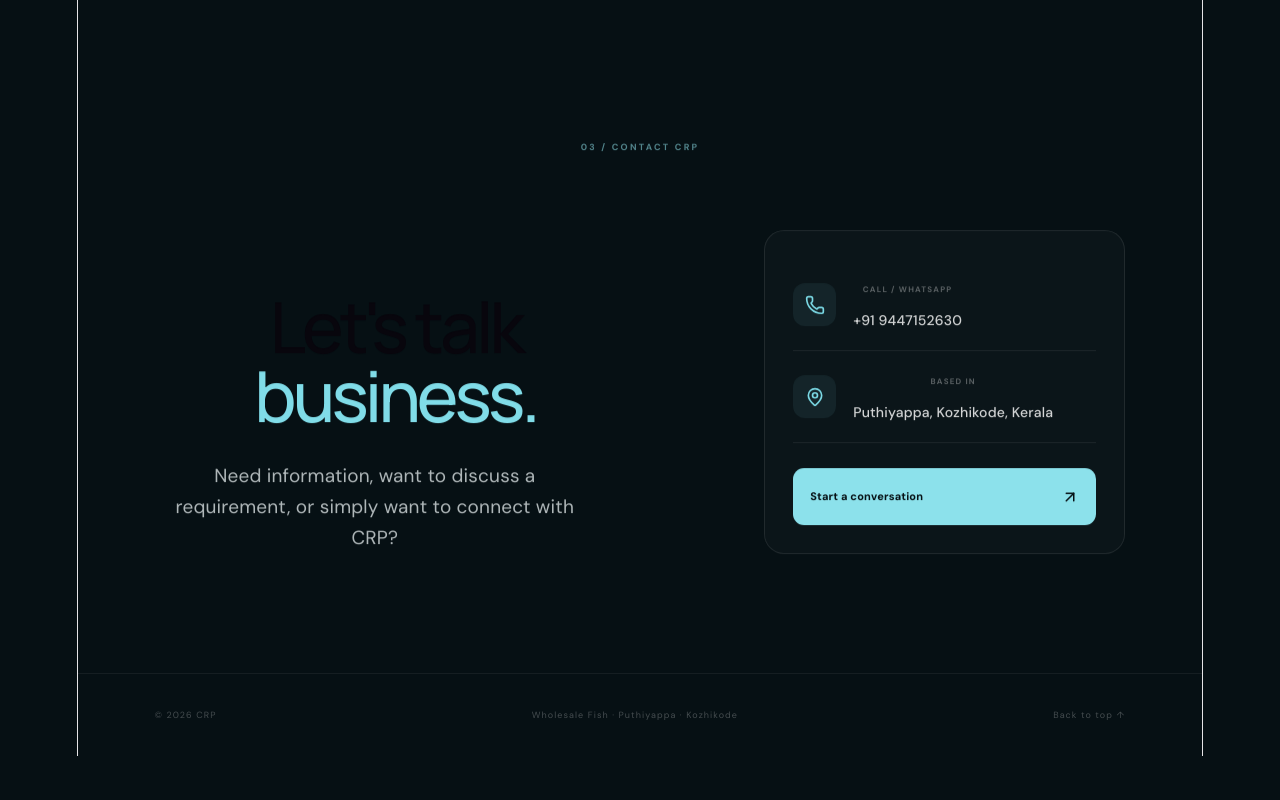
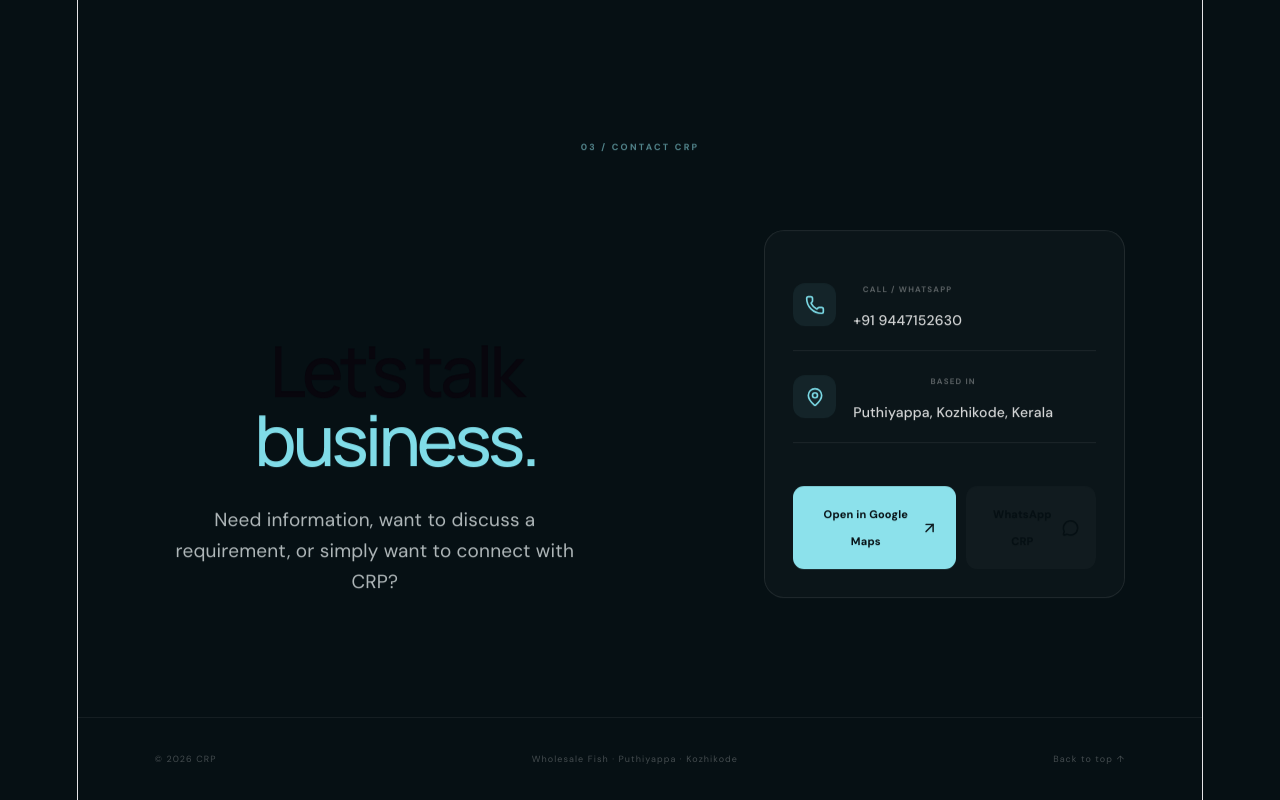
Before and after one commit to karthikshivad-ux/CRP-Website, a React (Vite) app: page / in a window 1280 px wide. Shown: the part 2882-3682 px from the top of the page. Before the commit the page ends 3638 px from the top, so only its background shows below. Built offline with nearby package versions, Linux system fonts and the light colour scheme.

Commit message:
Add business location and contact actions

```diff
--- a/src/App.css
+++ b/src/App.css
@@ -1324,3 +1324,25 @@ footer a:hover {
     transform: none !important;
   }
 }
+/* CONTACT ACTIONS */
+
+.contact-actions {
+  display: flex;
+  gap: 10px;
+  margin-top: 18px;
+}
+
+.contact-button-secondary {
+  background: rgba(255, 255, 255, 0.025);
+}
+
+@media (max-width: 600px) {
+  .contact-actions {
+    flex-direction: column;
+  }
+
+  .contact-button {
+    width: 100%;
+    justify-content: center;
+  }
+}
--- a/src/App.jsx
+++ b/src/App.jsx
@@ -18,6 +18,8 @@ import "./App.css";
 
 const phone = "9447152630";
 const whatsappLink = `https://wa.me/91${phone}`;
+const mapsLink =
+  "https://www.google.com/maps/search/?api=1&query=Puthiyappa%2C%20Kozhikode%2C%20Kerala";
 
 function App() {
   const [menuOpen, setMenuOpen] = useState(false);
@@ -511,15 +513,29 @@ function App() {
               </div>
 
 
+              <div className="contact-actions">
+
                 <a
                   className="contact-button"
+                  href={mapsLink}
+                  target="_blank"
+                  rel="noreferrer"
+                >
+                  Open in Google Maps
+                  <ArrowUpRight size={18} />
+                </a>
+
+                <a
+                  className="contact-button contact-button-secondary"
                   href={whatsappLink}
                   target="_blank"
                   rel="noreferrer"
                 >
-                Start a conversation
-                <ArrowUpRight size={18} />
+                  WhatsApp CRP
+                  <MessageCircle size={18} />
                 </a>
+
+              </div>
 
             </motion.div>
 
```
Lines whose indentation alone changed are shown as unchanged.
